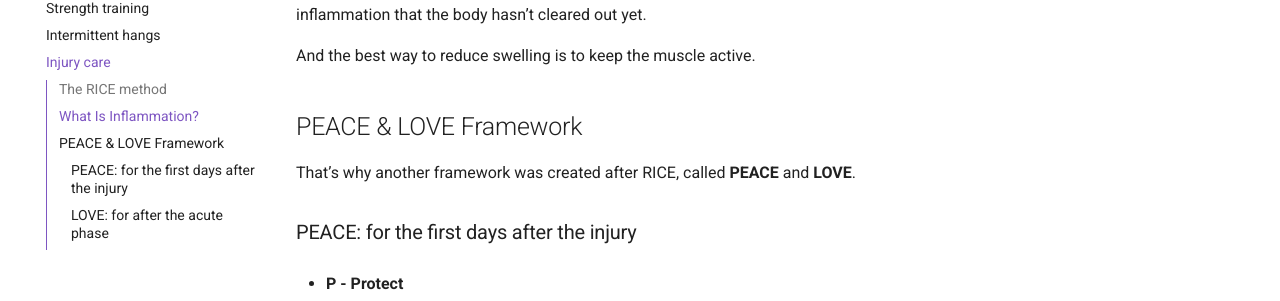
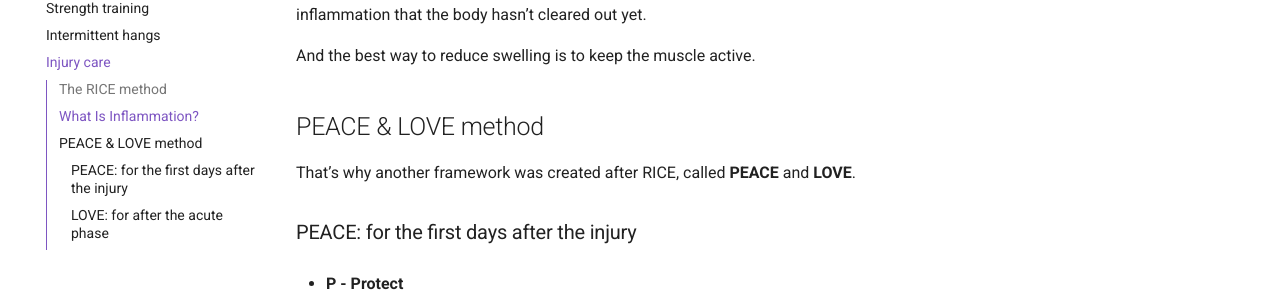
Before and after one commit to tsolakoua/cruxnotes, an MkDocs documentation site: the page built from docs/soft-tissue-injury-care.md, in a window 1280 px wide and 900 px high, scrolled down 847 px. Shown: the part 148-449 px from the top of the window. Built offline with MkDocs 1.6.1 and Material for MkDocs 9.7.7, drawn with Linux system fonts in a browser that asks for light colours.

Commit message:
minor update

```diff
--- a/docs/soft-tissue-injury-care.md
+++ b/docs/soft-tissue-injury-care.md
@@ -32,7 +32,7 @@ However, it’s a mistake to think swelling is the same as inflammation, because
 
 And the best way to reduce swelling is to keep the muscle active.
 
-## PEACE & LOVE Framework
+## PEACE & LOVE method
 
 That’s why another framework was created after RICE,  called **PEACE** and **LOVE**.
 
```
